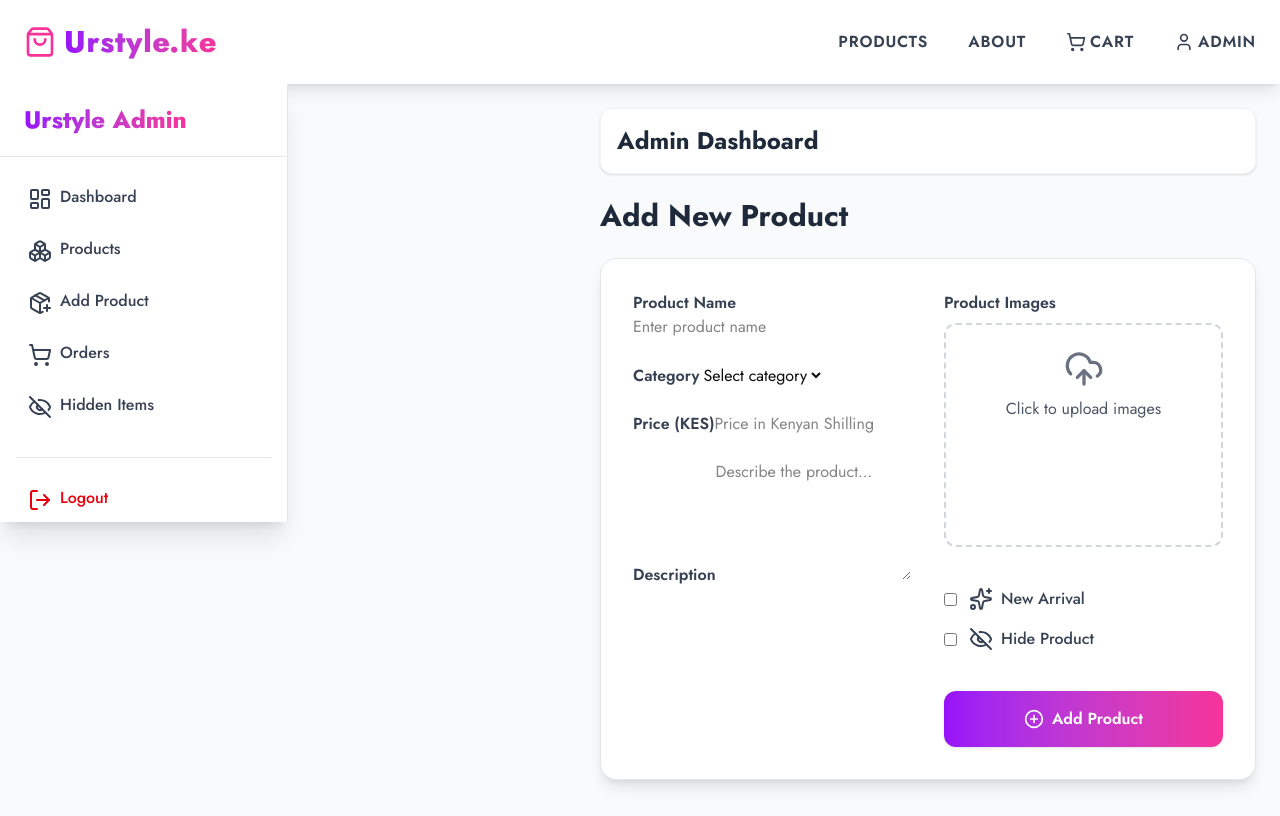
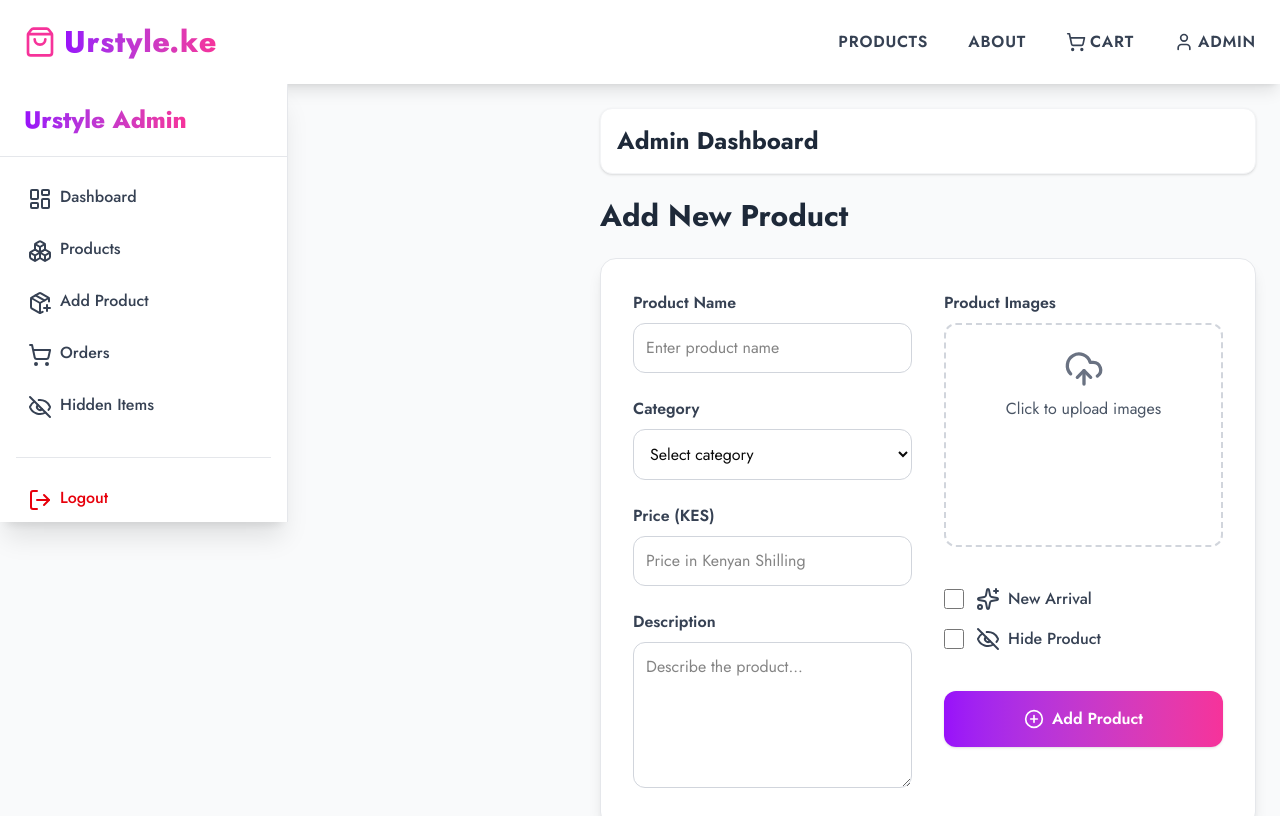
Before and after one commit to Griffinsshem/urstyle.ke, a Next.js app: page /admin/add-product in a window 1280 px wide. Shown: the top 816 px of the page. Built offline with nearby package versions, Linux system fonts and the light colour scheme.

Commit message:
feat: update globla css

```diff
--- a/src/app/globals.css
+++ b/src/app/globals.css
@@ -13,15 +13,16 @@
   --font-mono: var(--font-geist-mono);
 }
 
-/* @media (prefers-color-scheme: dark) {
-  :root {
-    --background: #0a0a0a;
-    --foreground: #ededed;
-  }
-} */
-
 body {
   background: var(--background);
   color: var(--foreground);
   font-family: var(--font-jost);
 }
+
+.inputBox {
+  @apply w-full mt-2 p-3 rounded-xl border border-gray-300 focus:border-purple-600 focus:ring-2 focus:ring-purple-200 outline-none transition;
+}
+
+.toggleBox {
+  @apply w-5 h-5 rounded cursor-pointer accent-purple-600;
+}
```
